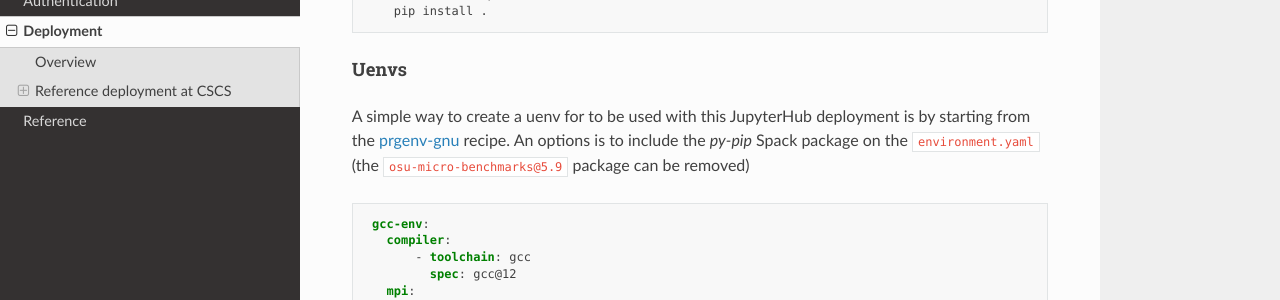
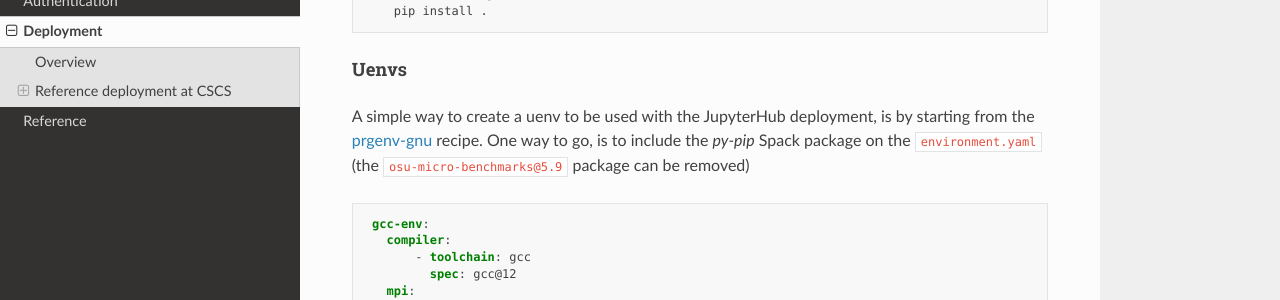
Before and after one commit to eth-cscs/firecrestspawner, a Sphinx documentation site: the page built from docs/source/deployment.rst, in a window 1280 px wide and 900 px high, scrolled down 5735 px. Shown: the part 151-451 px from the top of the window. Built offline with Sphinx 7.4.7 and the Read the Docs theme 3.1.0, drawn with Linux system fonts in a browser that asks for light colours.

Commit message:
Update deployment.rst

```diff
--- a/docs/source/deployment.rst
+++ b/docs/source/deployment.rst
@@ -259,7 +259,7 @@ As an example, this is a dockerfile to install the JupyterLab and the spawner wi
 Uenvs
 ^^^^^
 
-A simple way to create a uenv for to be used with this JupyterHub deployment is by starting from the `prgenv-gnu <https://github.com/eth-cscs/alps-uenv/tree/main/recipes/prgenv-gnu/23.11/mc>`_ recipe. An options is to include the `py-pip` Spack package on the ``environment.yaml`` (the ``osu-micro-benchmarks@5.9`` package can be removed)
+A simple way to create a uenv to be used with the JupyterHub deployment, is by starting from the `prgenv-gnu <https://github.com/eth-cscs/alps-uenv/tree/main/recipes/prgenv-gnu/23.11/mc>`_ recipe. One way to go, is to include the `py-pip` Spack package on the ``environment.yaml`` (the ``osu-micro-benchmarks@5.9`` package can be removed)
 
 .. code-block:: Yaml
    :emphasize-lines: 18
```
